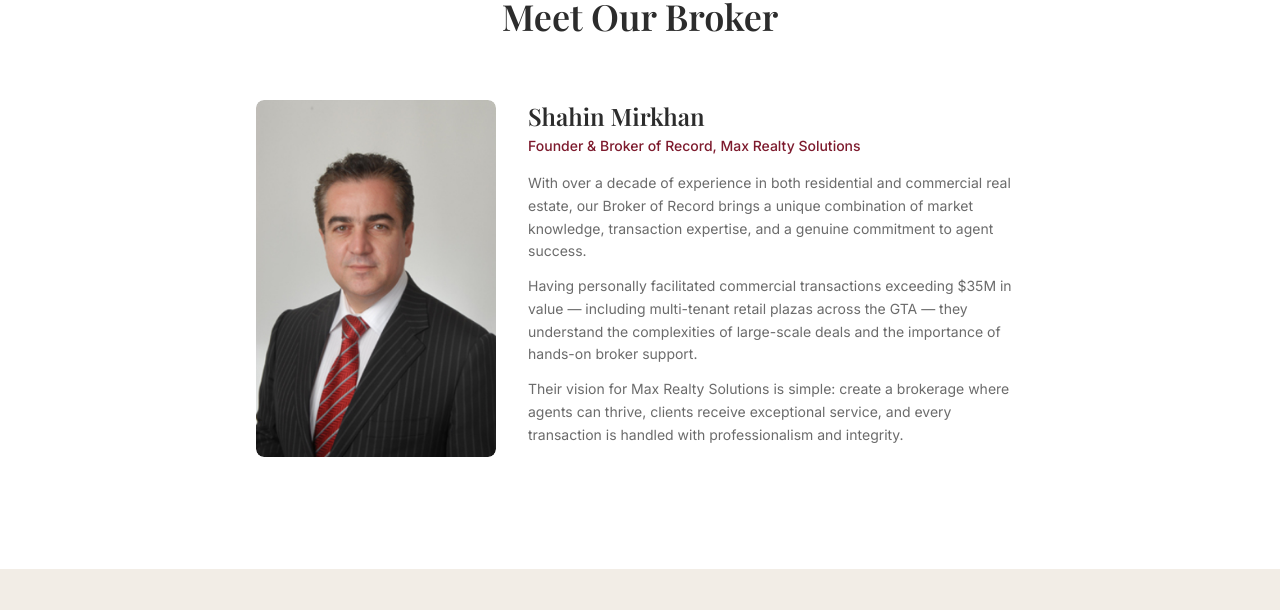
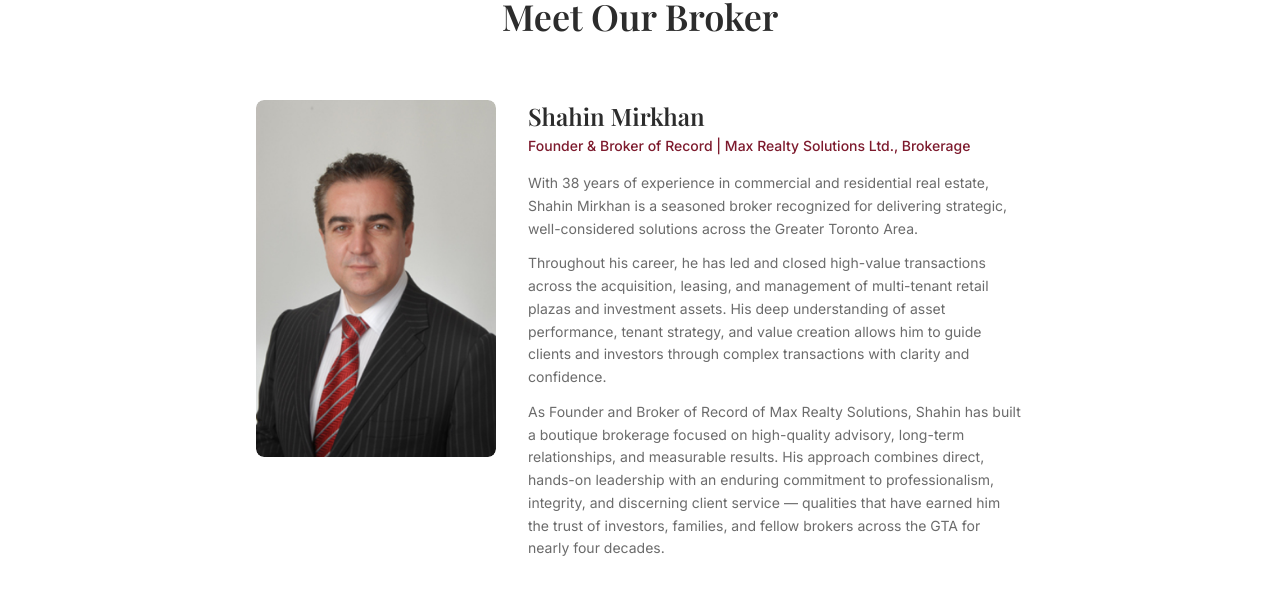
Before and after one commit to ali-mirkhan/max-realty-solutions, a Next.js app: page /about in a window 1280 px wide. Shown: the part 1314-1924 px from the top of the page. Built offline with nearby package versions, Linux system fonts and the light colour scheme.

Commit message:
Update Shahin Mirkhan bio with refreshed copy and 38-year credibility framing

```diff
--- a/app/about/page.tsx
+++ b/app/about/page.tsx
@@ -93,11 +93,11 @@ export default function AboutPage() {
               </div>
               <div>
                 <h3 className="font-serif text-2xl font-semibold text-charcoal mb-1">Shahin Mirkhan</h3>
-                <p className="text-sm text-burgundy font-medium mb-4">Founder &amp; Broker of Record, Max Realty Solutions</p>
+                <p className="text-sm text-burgundy font-medium mb-4">Founder &amp; Broker of Record  |  Max Realty Solutions Ltd., Brokerage</p>
                 <div className="space-y-3 text-sm text-charcoal/70 leading-relaxed">
-                  <p>With over a decade of experience in both residential and commercial real estate, our Broker of Record brings a unique combination of market knowledge, transaction expertise, and a genuine commitment to agent success.</p>
-                  <p>Having personally facilitated commercial transactions exceeding $35M in value — including multi-tenant retail plazas across the GTA — they understand the complexities of large-scale deals and the importance of hands-on broker support.</p>
-                  <p>Their vision for Max Realty Solutions is simple: create a brokerage where agents can thrive, clients receive exceptional service, and every transaction is handled with professionalism and integrity.</p>
+                  <p>With 38 years of experience in commercial and residential real estate, Shahin Mirkhan is a seasoned broker recognized for delivering strategic, well-considered solutions across the Greater Toronto Area.</p>
+                  <p>Throughout his career, he has led and closed high-value transactions across the acquisition, leasing, and management of multi-tenant retail plazas and investment assets. His deep understanding of asset performance, tenant strategy, and value creation allows him to guide clients and investors through complex transactions with clarity and confidence.</p>
+                  <p>As Founder and Broker of Record of Max Realty Solutions, Shahin has built a boutique brokerage focused on high-quality advisory, long-term relationships, and measurable results. His approach combines direct, hands-on leadership with an enduring commitment to professionalism, integrity, and discerning client service — qualities that have earned him the trust of investors, families, and fellow brokers across the GTA for nearly four decades.</p>
                 </div>
               </div>
             </div>
--- a/data/agents.json
+++ b/data/agents.json
@@ -8,7 +8,7 @@
     "photo": "https://www.maxrealtysolutions.com/files/agent_profile_pics/1771458042.jpg",
     "languages": ["English", "Farsi"],
     "specialization": "Commercial Real Estate, Retail Plazas, Residential",
-    "bio": "Through over 30 years of direct experience in entrepreneurial real estate business environments, Shahin has negotiated over $2 billion in real estate transactions including multiple property types for domestic and foreign clients. He founded Max Realty Solutions to build a brokerage where agents thrive and clients receive exceptional service on every transaction.",
+    "bio": "With 38 years of experience in commercial and residential real estate, Shahin Mirkhan is a seasoned broker recognized for delivering strategic, well-considered solutions across the Greater Toronto Area.\n\nThroughout his career, he has led and closed high-value transactions across the acquisition, leasing, and management of multi-tenant retail plazas and investment assets. His deep understanding of asset performance, tenant strategy, and value creation allows him to guide clients and investors through complex transactions with clarity and confidence.\n\nAs Founder and Broker of Record of Max Realty Solutions, Shahin has built a boutique brokerage focused on high-quality advisory, long-term relationships, and measurable results. His approach combines direct, hands-on leadership with an enduring commitment to professionalism, integrity, and discerning client service — qualities that have earned him the trust of investors, families, and fellow brokers across the GTA for nearly four decades.",
     "objectPosition": "50% 25%"
   },
   {
```
